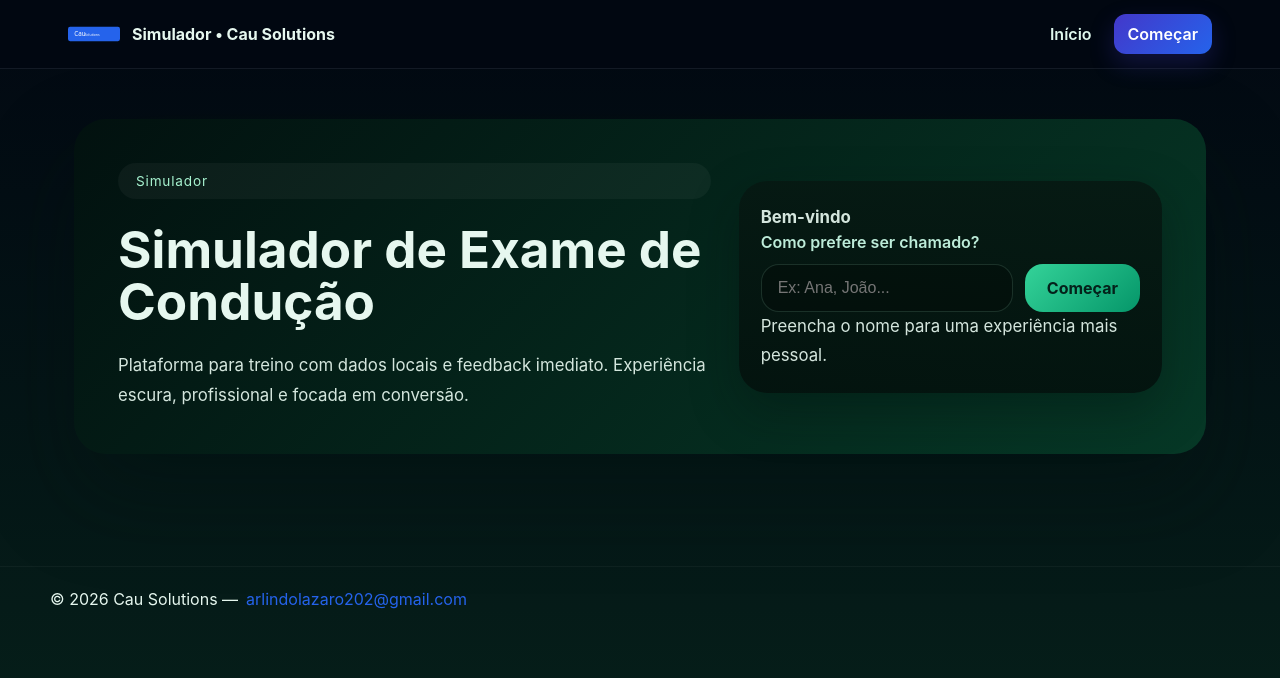
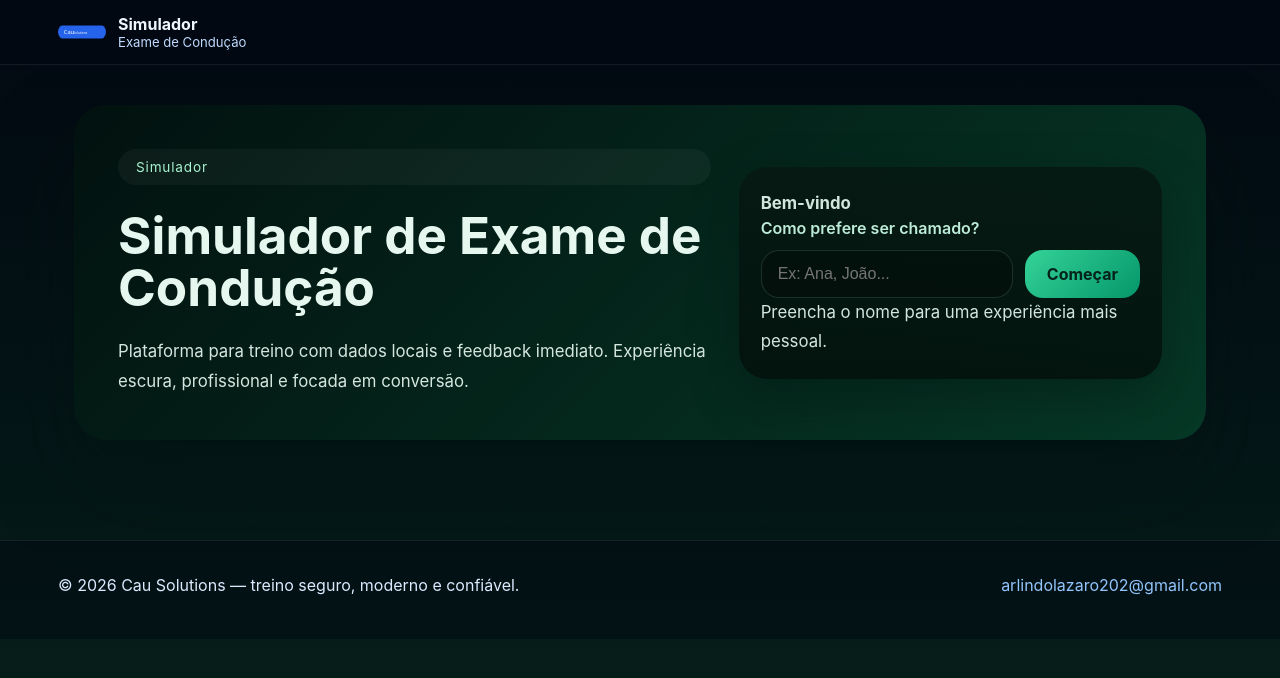
Before and after one commit to arlindolazaro/simulador-exame-conducao, a Next.js app: page / in a window 1280 px wide. Shown: the top 678 px of the page. Built offline with nearby package versions, Linux system fonts and the light colour scheme.

Commit message:
feat: redesign do layout global da aplicacao

```diff
--- a/components/Layout.js
+++ b/components/Layout.js
@@ -6,14 +6,17 @@ export default function Layout({ children }) {
     <div className={styles.page}>
       <header className={styles.header}>
         <div className={styles.headerInner}>
-          <Link href="/" className={styles.brand} aria-label="Simulador">
+          <Link href="/" className={styles.brand} aria-label="Simulador de exame de condução">
             <img src="/logo.svg" alt="Cau Solutions" className={styles.logo} />
-            <span className={styles.brandText}>Simulador • Cau Solutions</span>
+            <span>
+              <strong>Simulador</strong>
+              <small>Exame de Condução</small>
+            </span>
           </Link>
 
           <nav className={styles.nav}>
-            <Link href="/" className={styles.navLink}>Início</Link>
-            <Link href="/" className={styles.ctaLink}>Começar</Link>
+            {/* <Link href="/" className={styles.navLink}>Início</Link> */}
+            {/* <Link href="/" className={styles.ctaLink}>Começar agora</Link> */}
           </nav>
         </div>
       </header>
@@ -22,12 +25,8 @@ export default function Layout({ children }) {
 
       <footer className={styles.footer}>
         <div className={styles.footerInner}>
-          <div>
-            © {new Date().getFullYear()} Cau Solutions —
-            <a href="mailto:arlindolazaro202@gmail.com" style={{ marginLeft: 8, color: '#2563eb' }}>
-              arlindolazaro202@gmail.com
-            </a>
-          </div>
+          <p>© {new Date().getFullYear()} Cau Solutions — treino seguro, moderno e confiável.</p>
+          <a href="mailto:arlindolazaro202@gmail.com">arlindolazaro202@gmail.com</a>
         </div>
       </footer>
     </div>
--- a/styles/Layout.module.css
+++ b/styles/Layout.module.css
@@ -1,54 +1,57 @@
-.page {
-  min-height: 100vh;
-  padding: 0;
-  margin: 0;
-  background: transparent;
-}
+.page { min-height: 100vh; }
 
 .header {
   position: sticky;
   top: 0;
   z-index: 20;
   padding: 14px 0;
-  background: rgba(2, 8, 18, 0.82);
+  background: rgba(2, 8, 18, 0.88);
   backdrop-filter: blur(14px);
   border-bottom: 1px solid rgba(148, 163, 184, 0.12);
 }
 
+.headerInner,
+.footerInner {
+  max-width: 1200px;
+  margin: 0 auto;
+  padding: 0 18px;
+}
+
 .headerInner {
-  max-width: 1180px;
-  margin: 0 auto;
   display: flex;
   align-items: center;
   justify-content: space-between;
   gap: 16px;
-  padding: 0 18px;
 }
 
 .brand {
   display: flex;
   align-items: center;
   gap: 12px;
-  text-decoration: none;
+  color: #eff6ff;
 }
 
-.logo {
-  width: 52px;
-  height: auto;
+.brand strong,
+.brand small {
+  display: block;
 }
 
-.brandText {
-  font-weight: 700;
-  color: #e6f7ef;
-  white-space: nowrap;
+.brand strong {
+  font-size: 1rem;
 }
+
+.brand small {
+  color: #bfdbfe;
+  font-size: 0.82rem;
+}
+
+.logo { width: 48px; height: auto; border-radius: 14px; }
 
 .nav {
   display: flex;
   align-items: center;
   gap: 10px;
   flex-wrap: wrap;
-  justify-content: flex-end;
 }
 
 .navLink,
@@ -56,54 +59,55 @@
   display: inline-flex;
   align-items: center;
   justify-content: center;
-  text-decoration: none;
+  padding: 10px 14px;
   border-radius: 12px;
   font-weight: 600;
   transition: transform 0.18s ease, opacity 0.18s ease;
 }
 
-.navLink {
-  color: #dff7ee;
-  padding: 10px 12px;
-}
-
+.navLink { color: #e0f2fe; }
 .ctaLink {
-  background: linear-gradient(135deg, #4338ca 0%, #2563eb 100%);
   color: #fff;
-  padding: 10px 14px;
-  box-shadow: 0 10px 24px rgba(67, 56, 202, 0.25);
+  background: linear-gradient(135deg, #8b5cf6 0%, #2563eb 100%);
+  box-shadow: 0 12px 28px rgba(59, 130, 246, 0.25);
 }
 
 .navLink:hover,
-.ctaLink:hover {
-  transform: translateY(-1px);
-  opacity: 0.95;
-}
+.ctaLink:hover { transform: translateY(-1px); opacity: 0.96; }
 
-.main {
-  padding-top: 18px;
-}
+.main { padding: 8px 0 36px; }
 
 .footer {
-  margin-top: 48px;
-  padding: 22px 24px;
-  border-top: 1px solid rgba(255,255,255,0.04);
-  background: transparent;
+  border-top: 1px solid rgba(148, 163, 184, 0.12);
+  padding: 18px 0 28px;
+  background: rgba(2, 8, 18, 0.45);
 }
 
 .footerInner {
-  max-width: 1180px;
-  margin: 0 auto;
   display: flex;
   justify-content: space-between;
+  align-items: center;
   gap: 12px;
-  align-items: center;
+  color: #dbeafe;
 }
 
-.footerRight {
-  color: #475569;
+.footer a { color: #93c5fd; }
+
+@media (max-width: 980px) {
+  .headerInner,
+  .footerInner { flex-wrap: wrap; }
+  .nav { width: 100%; justify-content: flex-start; }
 }
 
+@media (max-width: 640px) {
+  .header { padding: 10px 0; }
+  .headerInner, .footerInner { padding: 0 14px; }
+  .brand strong { font-size: 0.98rem; }
+  .brand small { font-size: 0.74rem; }
+  .logo { width: 42px; }
+  .navLink, .ctaLink { width: 100%; }
+  .footerInner { flex-direction: column; align-items: flex-start; }
+}
 @media (max-width: 980px) {
   .headerInner {
     align-items: flex-start;
```
